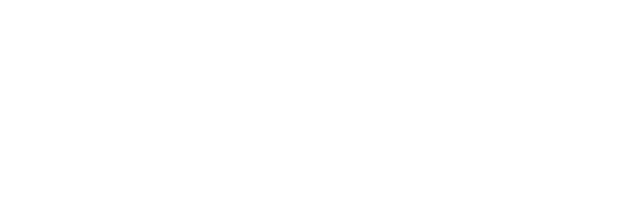
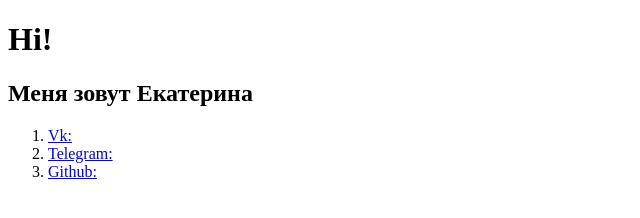
Before and after one commit to mlkhvk/task-html, a website: page src/index.html in a window 1280 px wide. Shown: the whole page, without its empty margins (0-640 px from the left). Drawn offline with Linux system fonts and the light colour scheme.

Commit message:
Задание по HTML

```diff
--- a/src/index.html
+++ b/src/index.html
@@ -3,5 +3,13 @@
     <head>
         <title>HTML</title>
     </head>
-    <body></body>
+    <body>
+        <h1> Hi! </h1>
+        <h2> Меня зовут Екатерина </h2>
+        <ol>
+            <li> <a href="https://vk.com/mlkhvk"> Vk: </a> </li>
+            <li> <a href="https://t.me/mlkhvkk"> Telegram: </a> </li>
+            <li> <a href="https://github.com/mlkhvk"> Github: </a> </li>
+        </ol>
+    </body>
 </html>
```
